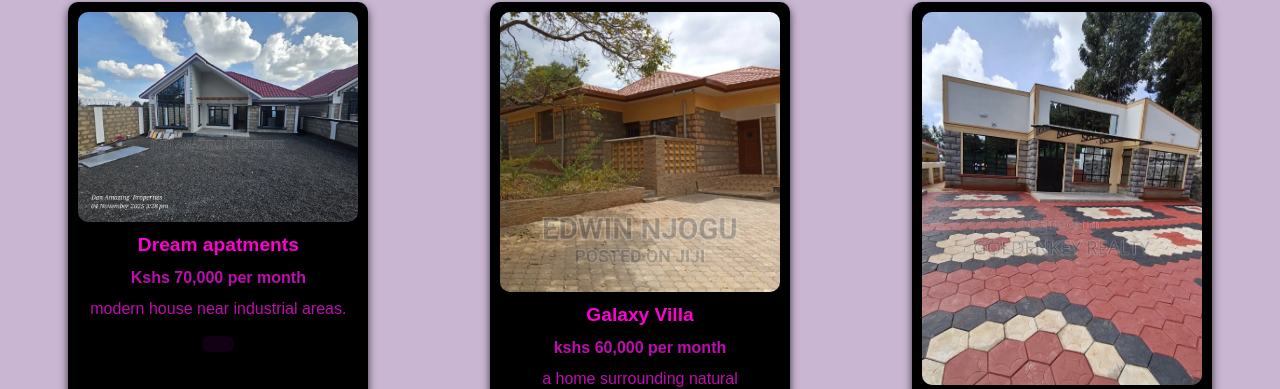
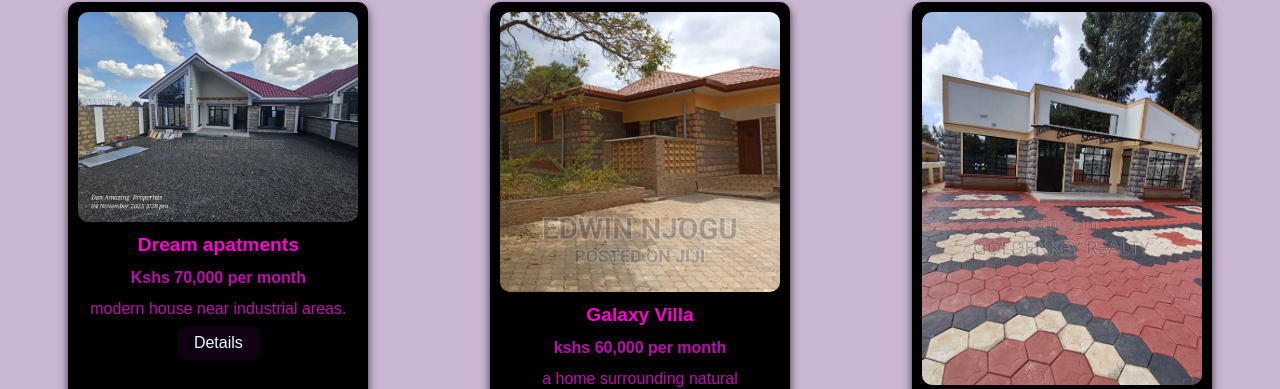
Before and after one commit to stacieotieno02-cloud/house-hunting-website, a plain HTML site: page index.html in a window 1280 px wide. Shown: the part 347-736 px from the top of the page. Drawn offline with Linux system fonts and the light colour scheme.

Commit message:
Finalized project with latest changes

```diff
--- a/index.html
+++ b/index.html
@@ -51,7 +51,7 @@
                 <h3>Dream apatments</h3>
                 <p><b>Kshs 70,000 per month</b></p>
                 <p>modern house near industrial areas.</p>
-                <a href="home1.html"><button class="details"></button></a>
+                <a href="home1.html"><button class="details">Details</button></a>
         </div>
 
 
```
